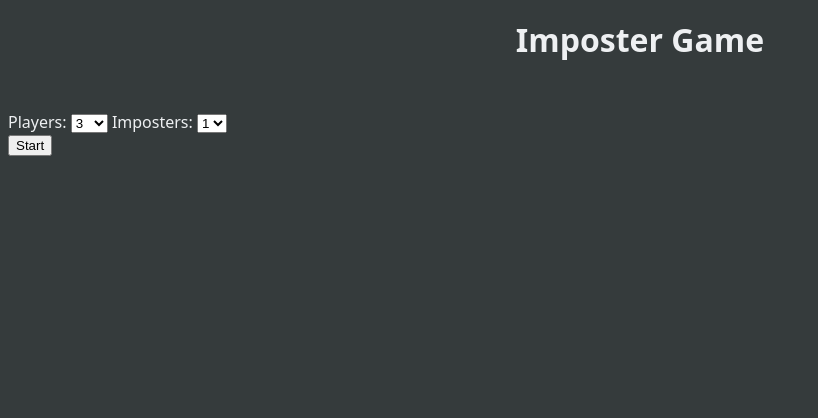
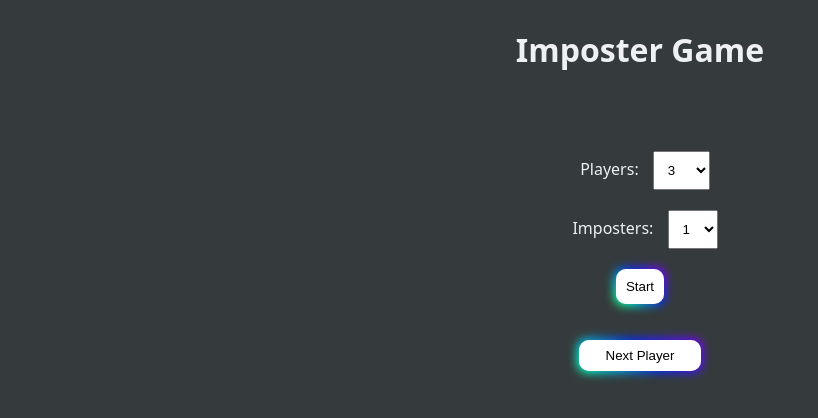
Before and after one commit to Wh1teT1ger55/Imposter, a plain HTML site: page index.html in a window 1280 px wide. Shown: the whole page, without its empty margins (0-818 px from the left). Drawn offline with Linux system fonts and the light colour scheme.

Commit message:
CSS Rainbow buttons

```diff
--- a/index.html
+++ b/index.html
@@ -9,8 +9,9 @@
 </head>
 <body>
     <h1 class="center" id="heading">Imposter Game</h1>
-    <div id="pre-game">
+    <div id="pre-game" class="center">
         <form id="game-settings">
+            <div>
                 <label for="player-count">Players:</label>
                 <select name="player-count" id="player-count">
                     <option value="3">3</option>
@@ -22,6 +23,8 @@
                     <option value="9">9</option>
                     <option value="10">10</option>
                 </select>
+            </div>
+            <div>
                 <label for="imposter-count">Imposters:</label>
                 <select name="imposter-count" id="imposter-count">
                     <option value="1">1</option>
@@ -31,15 +34,17 @@
                     <option value="5">5</option>
                     <option value="6">6</option>
                 </select>
+            </div>
+
         </form>
-        <button id="start-game" type="button" onclick="loadJSON()">Start</button>
+        <button id="start-game" class="button-85" role="button" onclick="loadJSON()">Start</button>
 
     </div>
-    <div id="in-game">
+    <div id="in-game" class="center">
         <p id="imposter" class="hidden">Du bist IMPOSTER</p>
         <p id="crewmate" class="hidden">Du bist Crewmate</p>
         <p id="word" ></p>
-        <button id="next" class="hidden" onclick="nextPlayer()">Next Player</button>
+        <button id="next" class="hidden, button-85" role="button" onclick="nextPlayer()">Next Player</button>
     </div>
     <div id="after-game" class="hidden">
     </div>
--- a/style.css
+++ b/style.css
@@ -6,7 +6,13 @@ body {
     background-color: #353B3C;
     color: #EEF0F2;
     font-family: "Noto Sans";
+    padding: 10px;
 }
+
+#pre-game *{
+    padding: 10px;
+}
+
 #heading {
     padding-bottom: 50px;
 }
@@ -20,3 +26,85 @@ body {
 #imposter {
     color: red;
 }
+
+#crewmate {
+    color: rgb(56, 162, 255);
+}
+
+
+
+
+.button-85 {
+  padding: 0.6em 2em;
+  border: none;
+  outline: none;
+  color: rgb(0, 0, 0);
+  background: #ffffff;
+  cursor: pointer;
+  position: relative;
+  z-index: 0;
+  border-radius: 10px;
+  user-select: none;
+  -webkit-user-select: none;
+  touch-action: manipulation;
+}
+
+.button-85:before {
+  content: "";
+  background: linear-gradient(
+    45deg,
+    #ff0000,
+    #ff7300,
+    #fffb00,
+    #48ff00,
+    #00ffd5,
+    #002bff,
+    #7a00ff,
+    #ff00c8,
+    #ff0000
+  );
+  position: absolute;
+  top: -2px;
+  left: -2px;
+  background-size: 400%;
+  z-index: -1;
+  filter: blur(5px);
+  -webkit-filter: blur(5px);
+  width: calc(100% + 4px);
+  height: calc(100% + 4px);
+  animation: glowing-button-85 20s linear infinite;
+  transition: opacity 0.3s ease-in-out;
+  border-radius: 10px;
+}
+
+@keyframes glowing-button-85 {
+  0% {
+    background-position: 0 0;
+  }
+  50% {
+    background-position: 400% 0;
+  }
+  100% {
+    background-position: 0 0;
+  }
+}
+
+.button-85:hover {
+    background: #dbdbdb;
+}
+
+.button-85:hover:after {
+    background: #dbdbdb;
+}
+
+.button-85:after {
+  z-index: -1;
+  content: "";
+  position: absolute;
+  width: 100%;
+  height: 100%;
+  background: #ffffff;
+  left: 0;
+  top: 0;
+  border-radius: 10px;
+}
```
Lines whose indentation alone changed are shown as unchanged.
